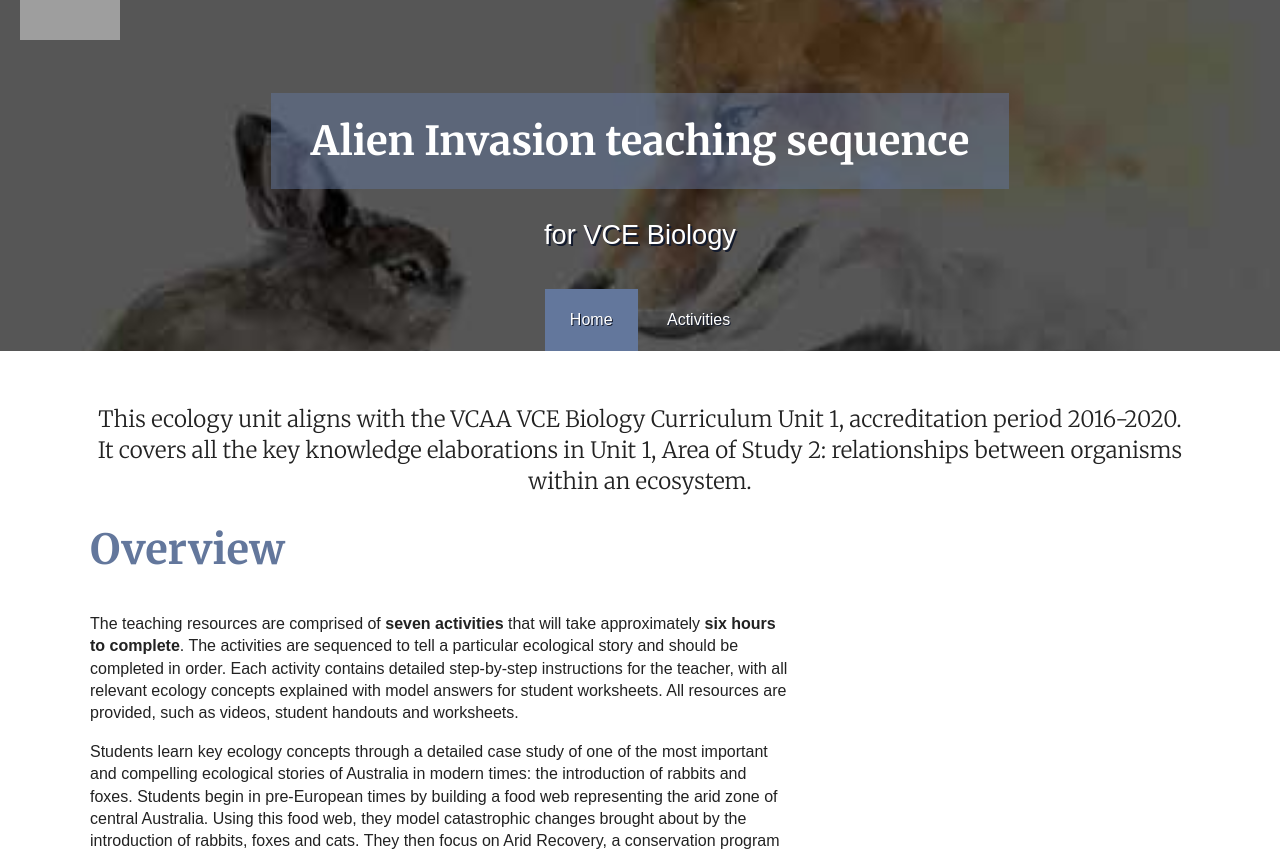
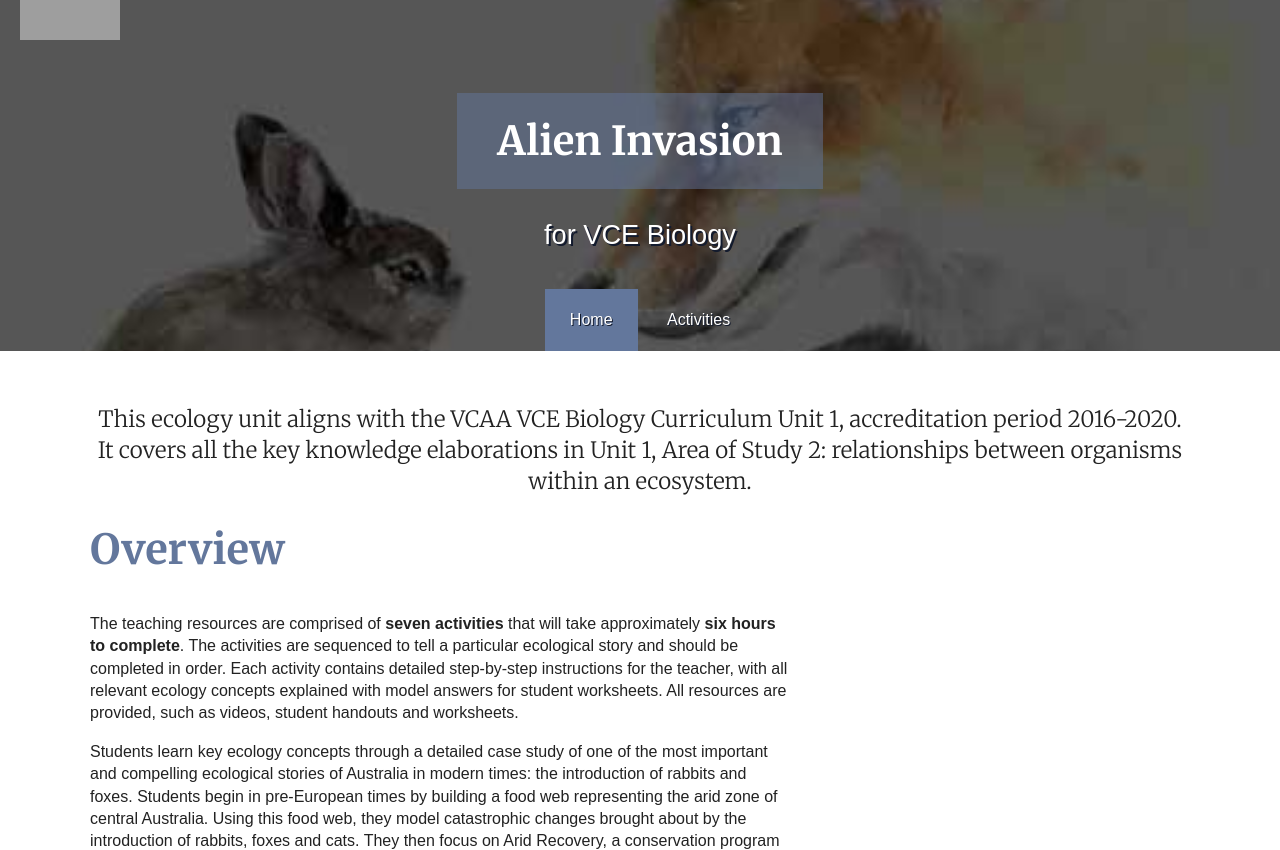
Before and after one commit to contemporaryVCEbiology/alien-invasion, a Jekyll site: the page built from index.html, in a window 1280 px wide and 900 px high, cut to the strip 50-900 px from the top of the window. Built offline with Jekyll 4.4.1, drawn with Linux system fonts in a browser that asks for light colours.

Commit message:
Mary final updates

```diff
--- a/_includes/home-header.html
+++ b/_includes/home-header.html
@@ -1,6 +1,6 @@
         <header class="site-header home">
             <div class="heading">
-                <h1 class="siteHeading">Alien Invasion teaching sequence</h1>
+                <h1 class="siteHeading">Alien Invasion</h1>
                 <p>for VCE Biology</p>
             </div>
         </header>
--- a/_includes/internal-header.html
+++ b/_includes/internal-header.html
@@ -6,7 +6,7 @@
                 </ul>
             </nav>
             <div class="heading">
-                <div class="siteHeading">Alien Invasion teaching sequence</div>
+                <div class="siteHeading">Alien Invasion</div>
                 <p>for VCE Biology</p>
             </div>
         </header>
```
Also changed, not shown: 1 other file.
